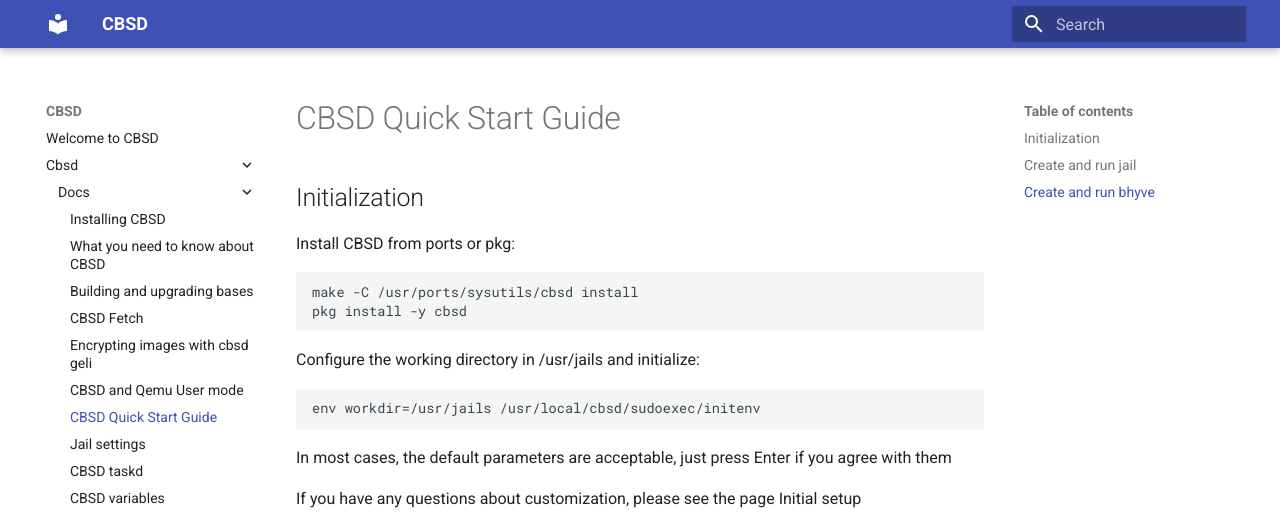
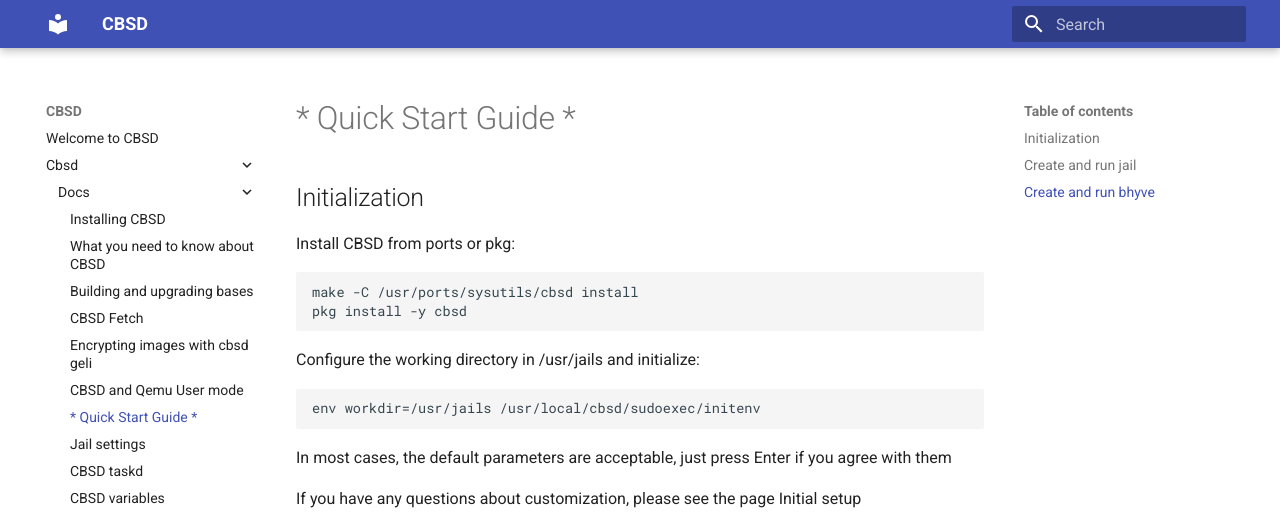
Before and after one commit to cbsd/cbsd.io, an MkDocs documentation site: the page built from docs/cbsd/docs/cbsd-quick-start.md, in a window 1280 px wide and 1121 px high. Shown: the top 513 px of the window. Built offline with MkDocs 1.6.1 and Material for MkDocs 9.7.7, drawn with Linux system fonts in a browser that asks for light colours.

Commit message:
Update cbsd-quick-start.md

```diff
--- a/docs/cbsd/docs/cbsd-quick-start.md
+++ b/docs/cbsd/docs/cbsd-quick-start.md
@@ -1,4 +1,4 @@
-# CBSD Quick Start Guide
+# * Quick Start Guide *
 
 ## Initialization
 
```
